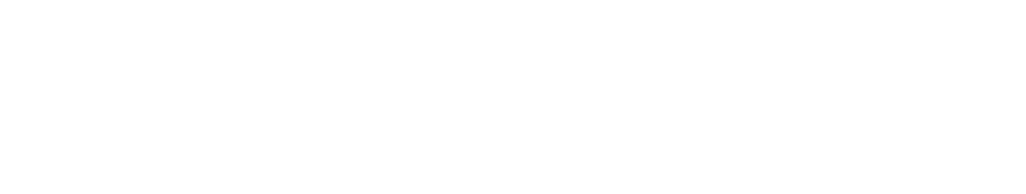
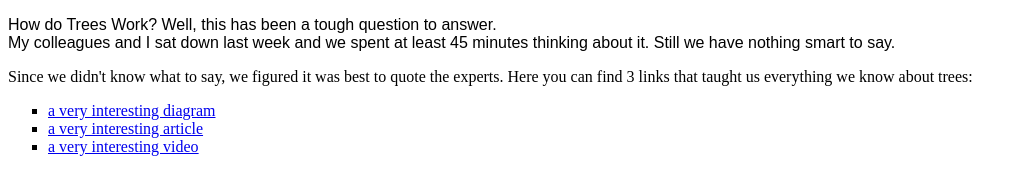
Before and after one commit to BF-FrontEnd-class-2025/group-2-all-about-trees, a website: page index.html in a window 1280 px wide. Shown: the whole page, without its empty margins (0-1026 px from the left). Drawn offline with Linux system fonts and the light colour scheme.

Commit message:
add main content

```diff
--- a/index.html
+++ b/index.html
@@ -8,5 +8,43 @@
 
     <link href="./styles/index.css" rel="stylesheet" />
   </head>
-  <body></body>
+
+  <body>
+    <section id="summary-info">
+      <p class="fascinating-words">
+        How do Trees Work? Well, this has been a tough question to answer.
+        <br />
+        My colleagues and I sat down last week and we spent at least 45 minutes
+        thinking about it. Still we have nothing smart to say.
+      </p>
+    </section>
+    <article id="main-info">
+      <p>
+        Since we didn't know what to say, we figured it was best to quote the
+        experts. Here you can find 3 links that taught us everything we know
+        about trees:
+      </p>
+      <ul class="interesting-things">
+        <li>
+          <a
+            href="https://i.pinimg.com/originals/f9/4a/d6/f94ad6c7c8b05d97c284f82edbb3fcd0.jpg"
+            target="_blank"
+            >a very interesting diagram</a
+          >
+        </li>
+        <li>
+          <a
+            href="https://treescharlotte.org/wp-content/uploads/2013/11/How-A-Tree-Works.pdf"
+            target="_blank"
+            >a very interesting article</a
+          >
+        </li>
+        <li>
+          <a href="https://www.youtube.com/watch?v=BickMFHAZR0" target="_blank"
+            >a very interesting video</a
+          >
+        </li>
+      </ul>
+    </article>
+  </body>
 </html>
--- a/styles/something.css
+++ b/styles/something.css
@@ -1,3 +1,11 @@
 body {
   background-color: white;
 }
+
+.fascinating-words {
+  font-family: fantasy;
+}
+
+.interesting-things {
+  list-style-type: square;
+}
```
Also changed, not shown: planning/design.md (+1 -1 lines).
